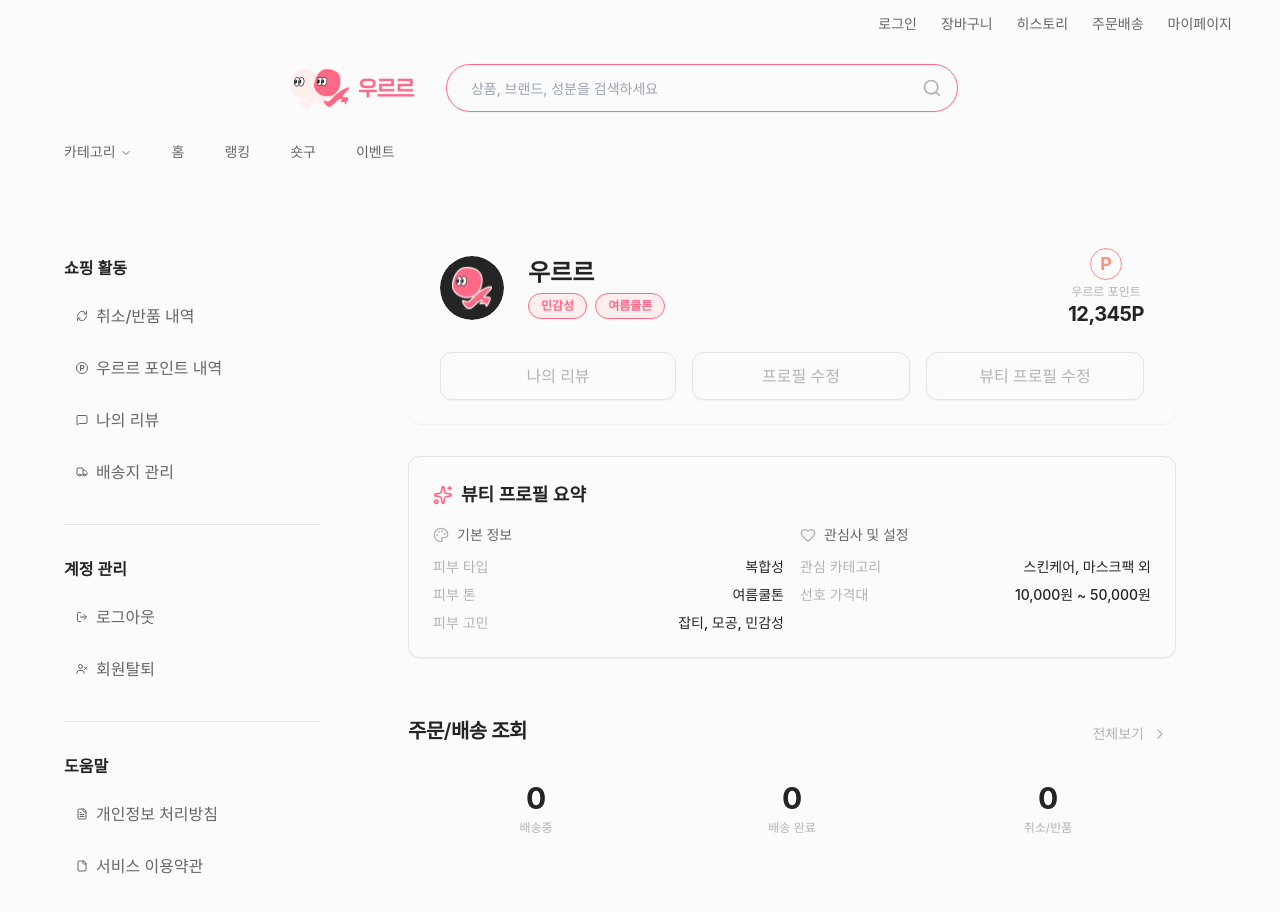
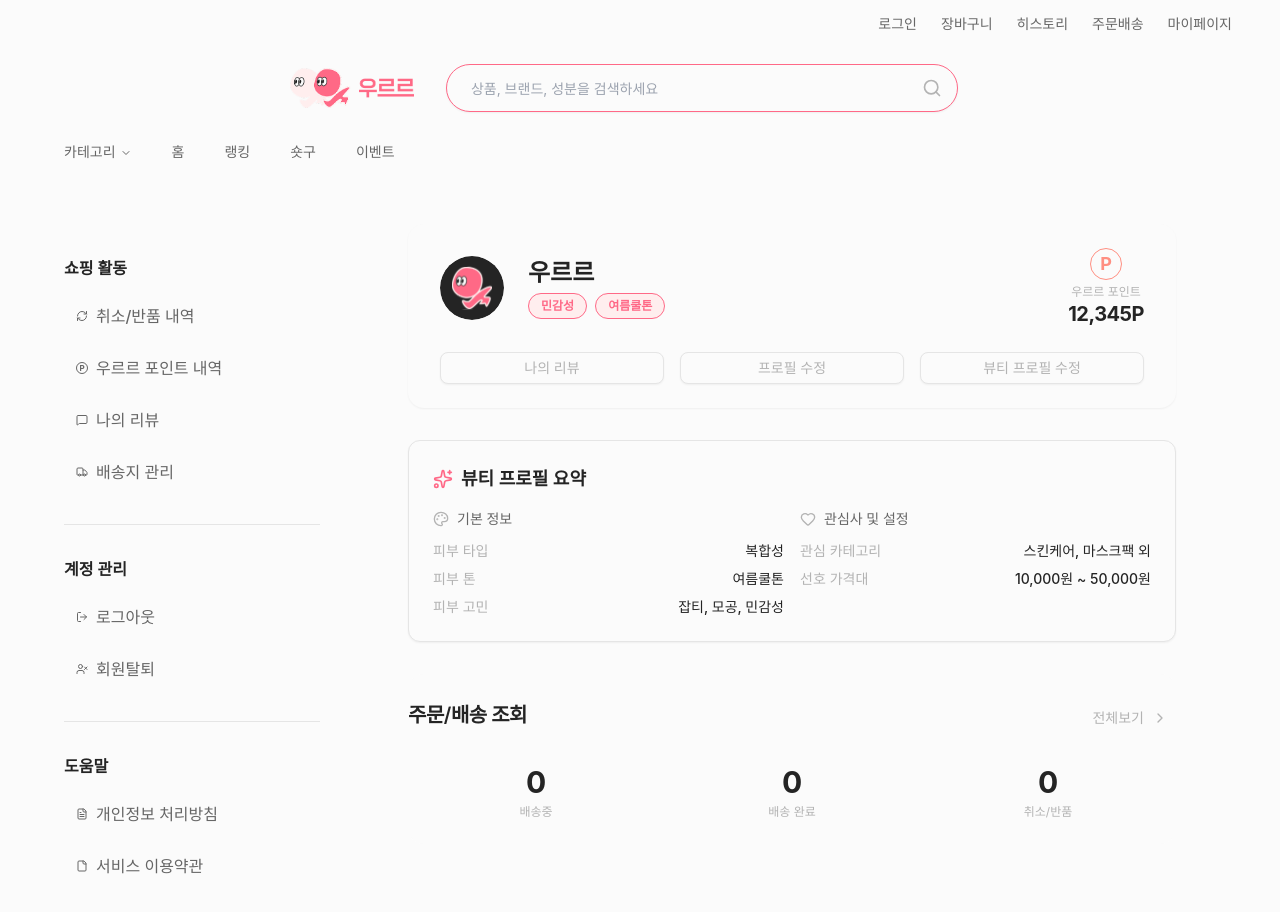
Before and after one commit to bamcodingdan/Ururu-Frontend, a Next.js app: page /mypage in a window 1280 px wide. Shown: the top 912 px of the page. Built offline with nearby package versions, Linux system fonts and the light colour scheme.

Commit message:
refactor: 프로필 하단 버튼 폰트 크기 수정 및 form-style 상수 적용

```diff
--- a/src/components/mypage/ProfileCard.tsx
+++ b/src/components/mypage/ProfileCard.tsx
@@ -4,6 +4,7 @@
 import { Badge } from '@/components/ui/badge';
 import { Button } from '@/components/ui/button';
 import { myPageData, beautyProfileData } from '@/data/mypage';
+import { FORM_STYLES } from '@/constants/form-styles';
 import Link from 'next/link';
 
 export function ProfileCard() {
@@ -51,17 +52,25 @@
         {/* 하단 버튼 */}
         <div className="flex w-full gap-1 md:gap-4">
           {profileActions.map((action) =>
-            action.label === '프로필 수정' ? (
+            action.label === '나의 리뷰' ? (
+              <Link
+                key={action.label}
+                href="/mypage/reviews"
+                className="flex-1"
+                aria-label="나의 리뷰 페이지로 이동"
+              >
+                <Button variant="outline" className={FORM_STYLES.button.profileCard}>
+                  {action.label}
+                </Button>
+              </Link>
+            ) : action.label === '프로필 수정' ? (
               <Link
                 key={action.label}
                 href="/mypage/profile-edit"
                 className="flex-1"
                 aria-label="프로필 수정 페이지로 이동"
               >
-                <Button
-                  variant="outline"
-                  className="h-8 w-full rounded-lg border-bg-300 bg-bg-100 px-1 text-[10px] font-medium text-text-300 hover:border-primary-300 hover:text-primary-300 md:h-12 md:rounded-xl md:px-2 md:text-base"
-                >
+                <Button variant="outline" className={FORM_STYLES.button.profileCard}>
                   {action.label}
                 </Button>
               </Link>
@@ -76,10 +85,7 @@
                     : '뷰티프로필 작성 페이지로 이동'
                 }
               >
-                <Button
-                  variant="outline"
-                  className="h-8 w-full rounded-lg border-bg-300 bg-bg-100 px-1 text-[10px] font-medium text-text-300 hover:border-primary-300 hover:text-primary-300 md:h-12 md:rounded-xl md:px-2 md:text-base"
-                >
+                <Button variant="outline" className={FORM_STYLES.button.profileCard}>
                   {hasBeautyProfile ? '뷰티 프로필 수정' : '뷰티 프로필 작성'}
                 </Button>
               </Link>
@@ -87,7 +93,7 @@
               <Button
                 key={action.label}
                 variant="outline"
-                className="h-8 flex-1 rounded-lg border-bg-300 bg-bg-100 px-1 text-[10px] font-medium text-text-300 hover:border-primary-300 hover:text-primary-300 md:h-12 md:rounded-xl md:px-2 md:text-base"
+                className={FORM_STYLES.button.profileCard}
                 aria-label={`${action.label} 페이지로 이동`}
               >
                 {action.label}
--- a/src/constants/form-styles.ts
+++ b/src/constants/form-styles.ts
@@ -21,7 +21,7 @@
       'h-12 w-full rounded-lg border border-primary-300 bg-bg-100 text-primary-300 transition-colors hover:bg-primary-100 disabled:border-bg-300 disabled:text-text-300 disabled:hover:bg-bg-100',
     // 프로필 카드 버튼 스타일
     profileCard:
-      'h-8 w-full rounded-lg border-bg-300 bg-bg-100 px-1 text-[10px] font-medium text-text-300 hover:border-primary-300 hover:text-primary-300 md:h-12 md:rounded-xl md:px-2 md:text-base',
+      'h-8 w-full rounded-lg border-bg-300 bg-bg-100 px-1 text-[10px] font-medium text-text-300 hover:border-primary-300 hover:text-primary-300 md:h-12 md:rounded-xl md:px-2 md:text-sm',
     // 배송지 추가 버튼 스타일
     addressAdd:
       'h-12 w-full rounded-lg border border-bg-300 bg-bg-100 text-text-300 transition-colors hover:border-primary-300 hover:text-primary-300 disabled:border-bg-300 disabled:text-text-300 disabled:hover:bg-bg-100',
```
